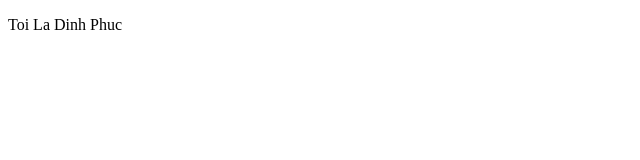
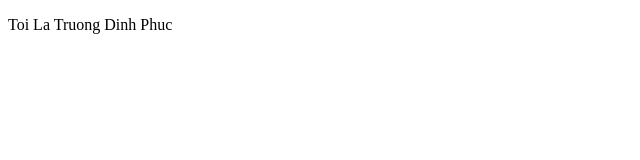
Before and after one commit to XTSoft2004/Test_PullRequest_Confilic, a plain HTML site: page index.html in a window 1280 px wide. Shown: the full height of the page, 0-640 px from the left. Drawn offline with Linux system fonts and the light colour scheme.

Commit message:
[EDIT] - index

```diff
--- a/index.html
+++ b/index.html
@@ -6,6 +6,6 @@
     <title>Document</title>
   </head>
   <body>
-    <p>Toi La Dinh Phuc</p>
+    <p>Toi La Truong Dinh Phuc</p>
   </body>
 </html>
```
